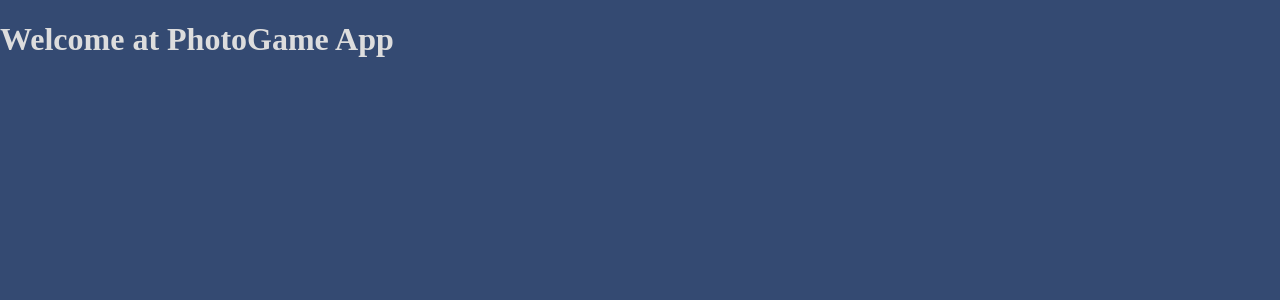
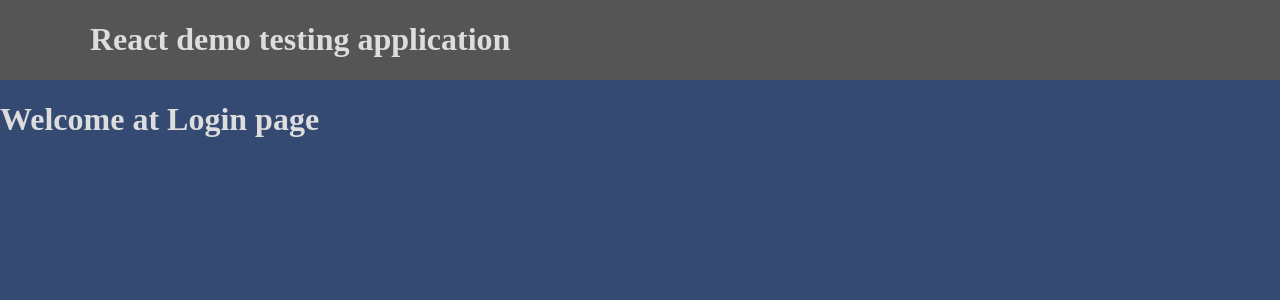
Before and after one commit to Katzzer/photoGame_react_typescript, a React (Vite) app: page / in a window 1280 px wide. Shown: the top 300 px of the page. Built offline with nearby package versions, Linux system fonts and the light colour scheme.

Commit message:
added Router.tsx and few more pages

```diff
--- /dev/null
+++ b/components/Header.tsx
@@ -0,0 +1,31 @@
+import React from 'react';
+import {Link, useLocation} from "react-router-dom";
+
+const Header = () => {
+    const location = useLocation();
+
+    return (
+        <>
+            <header>
+                <div className="header__wrapper">
+                    <div id="header">
+                        <h1 className="header__textForDesktop">React demo testing application</h1>
+                    </div>
+
+                    {location.pathname !== "/" &&
+                        <div className="link-wrapper">
+                            <Link to={"/"}>Go to main page</Link>
+                        </div>
+                    }
+
+                </div>
+
+            </header>
+
+
+        </>
+    )
+
+}
+
+export default Header;
--- /dev/null
+++ b/components/LoginPage.tsx
@@ -0,0 +1,10 @@
+function LoginPage() {
+    return (
+        <div>
+            <h1>Welcome at Login page</h1>
+
+        </div>
+    );
+}
+
+export default LoginPage;
--- /dev/null
+++ b/components/NotFoundPage.tsx
@@ -0,0 +1,19 @@
+import React from 'react';
+import { Link } from "react-router-dom";
+
+const NotFoundPage = () => (
+    <div className="flex-container">
+        <div className="text-center">
+            <h1>
+                <span className="fade-in" id="digit1">4</span>
+                <span className="fade-in" id="digit2">0</span>
+                <span className="fade-in" id="digit3">4</span>
+            </h1>
+            <h3 className="fadeIn">PAGE NOT FOUND</h3>
+            <Link className="button" to="/">Go to main page</Link>
+        </div>
+    </div>
+);
+
+
+export default NotFoundPage;
--- a/package.json
+++ b/package.json
@@ -11,6 +11,7 @@
   "dependencies": {
     "react": "^18.2.0",
     "react-dom": "^18.2.0",
+    "react-router-dom": "^6.5.0",
     "sass": "^1.57.0"
   },
   "devDependencies": {
--- /dev/null
+++ b/router/Router.tsx
@@ -0,0 +1,18 @@
+import {BrowserRouter, Routes, Route} from "react-router-dom";
+import Header from "../components/Header";
+import NotFoundPage from "../components/NotFoundPage";
+import LoginPage from "../components/LoginPage";
+
+function Router() {
+    return (
+        <BrowserRouter>
+            <Header/>
+            <Routes>
+                <Route path="/" element={ <LoginPage /> } />
+                <Route path="*" element={ <NotFoundPage /> } />
+            </Routes>
+        </BrowserRouter>
+    );
+}
+
+export default Router;
--- a/src/App.tsx
+++ /dev/null
@@ -1,11 +0,0 @@
-function App() {
-
-  return (
-      <>
-          <h1>Welcome at PhotoGame App</h1>
-
-      </>
-  )
-}
-
-export default App
--- a/src/main.tsx
+++ b/src/main.tsx
@@ -1,10 +1,10 @@
 import React from 'react'
 import ReactDOM from 'react-dom/client'
-import App from './App'
 import './../styles/style.scss';
+import Router from "../router/Router";
 
 ReactDOM.createRoot(document.getElementById('root') as HTMLElement).render(
   <React.StrictMode>
-    <App />
+    <Router />
   </React.StrictMode>,
 )
--- /dev/null
+++ b/styles/components/_header.scss
@@ -0,0 +1,20 @@
+header{
+  background: #555555;
+}
+
+.header__wrapper {
+  max-width: 1100px;
+  margin: auto;
+  color: #ddd;
+  display: flex;
+  justify-content: space-between;
+
+  .link-wrapper {
+    align-self: center;
+  }
+
+  #header {
+    overflow: auto;
+  }
+
+}
--- a/styles/style.scss
+++ b/styles/style.scss
@@ -1,5 +1,6 @@
 @import "./components/notFoundPage";
 @import "./components/login";
+@import "./components/header";
 
 
 body {
```
Also changed, not shown: components/Footer.tsx (added, +28 -0 lines), components/MainPage.tsx (added, +22 -0 lines), 1 other file (tests, documents, lock files or other folders).
